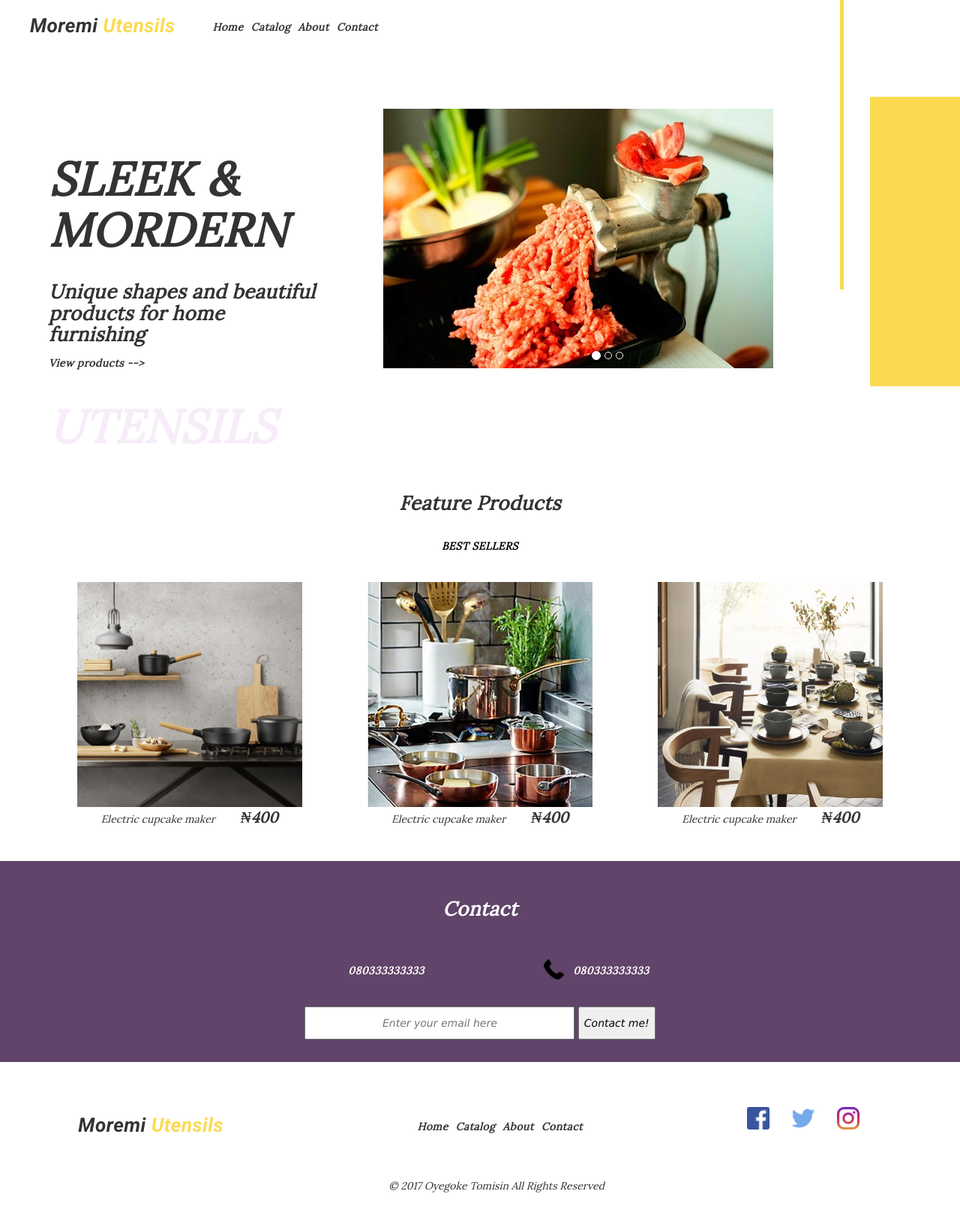
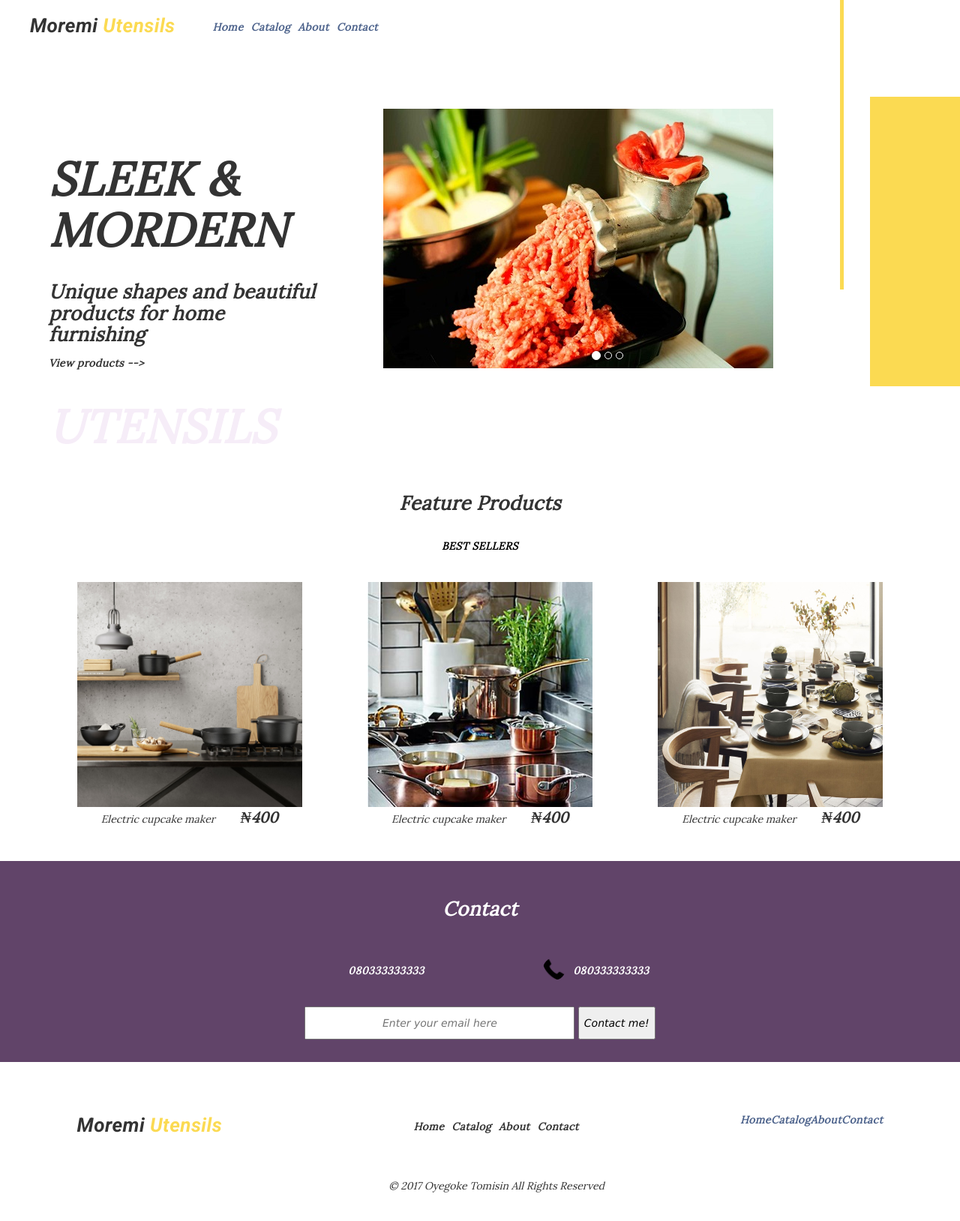
Before and after one commit to dtekluva/moremi, a plain HTML site: page index.html in a window 1280 px wide. Shown: the whole page at 75% size. Drawn offline with Linux system fonts and the light colour scheme.

Commit message:
responsive fix

```diff
--- a/index.html
+++ b/index.html
@@ -38,10 +38,10 @@
                         </div>
 
                         <div class="link_list">
-                            <h5 class="">Home</h5>
-                            <h5 class="">Catalog</h5>
-                            <h5 class="">About</h5 >
-                            <h5 class="">Contact</h5 >
+                            <a href="#"><h5 class="">Home</h5></a>
+                            <a href="#"><h5 class="">Catalog</h5></a>
+                            <a href="#contact"><h5 class="">About</h5 ></a>
+                            <a href="#contact"><h5 class="">Contact</h5 ></a>
                         </div>
 
                     </div>
@@ -159,7 +159,7 @@
     </main>
 
     </div>
-    <section class="contact_bar" >
+    <section class="contact_bar" id="contact" >
         <h3 class="contact_text">Contact</h3>
         <div class="numbers">
             <div class="whatsapp">
@@ -198,9 +198,10 @@
             </div>
 
             <div class="social">
-                <div class="facebook"></div>
-                <div class="twitter"></div>
-                <div class="instagram"></div>
+                <a href="#"><h5 class="">Home</h5></a>
+                <a href="#"><h5 class="">Catalog</h5></a>
+                <a href="#contact"><h5 class="">About</h5 ></a>
+                <a href="#contact"><h5 class="">Contact</h5 ></a>
             </div>
         </div>
         <div class="author">
```
